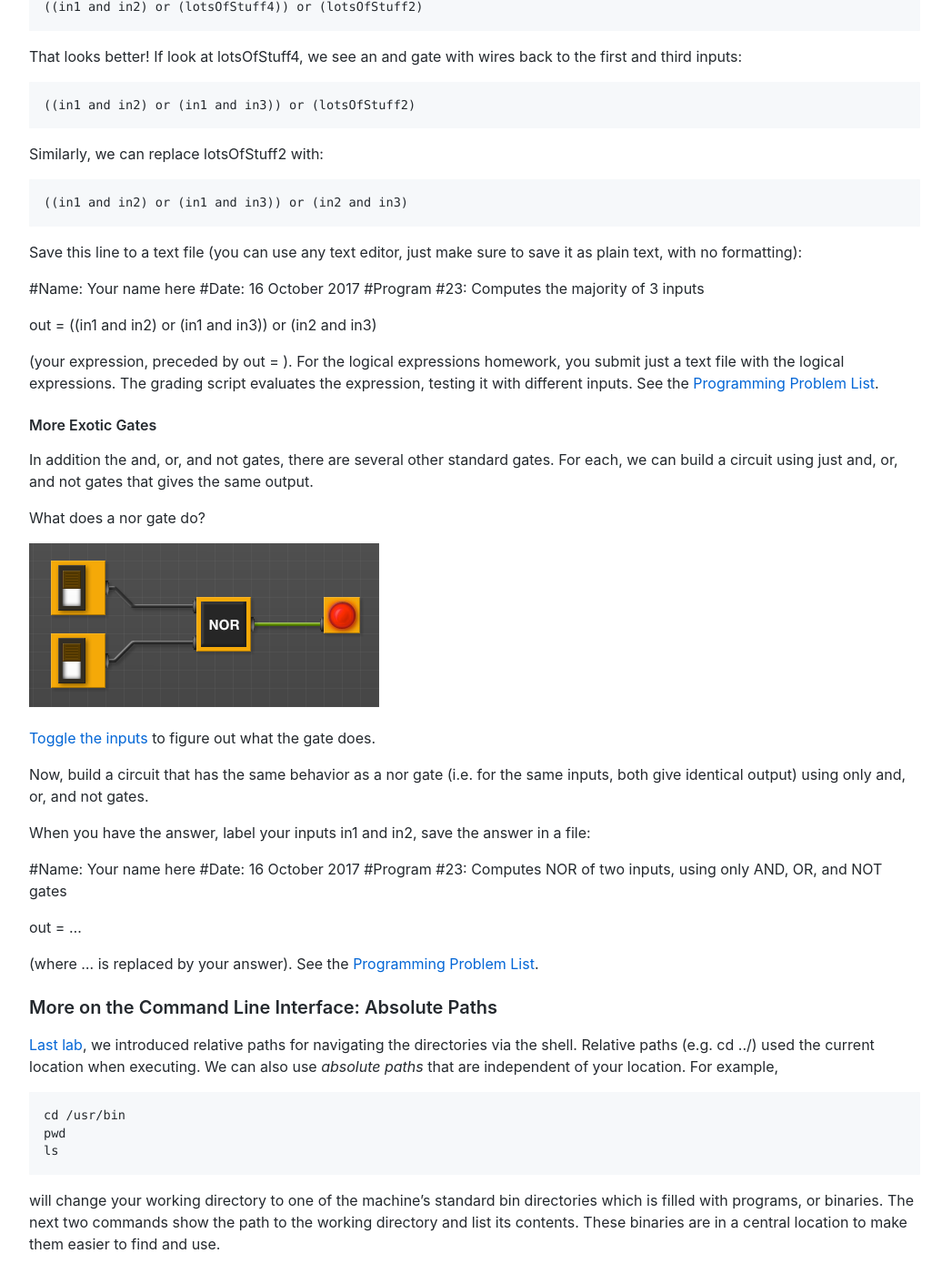
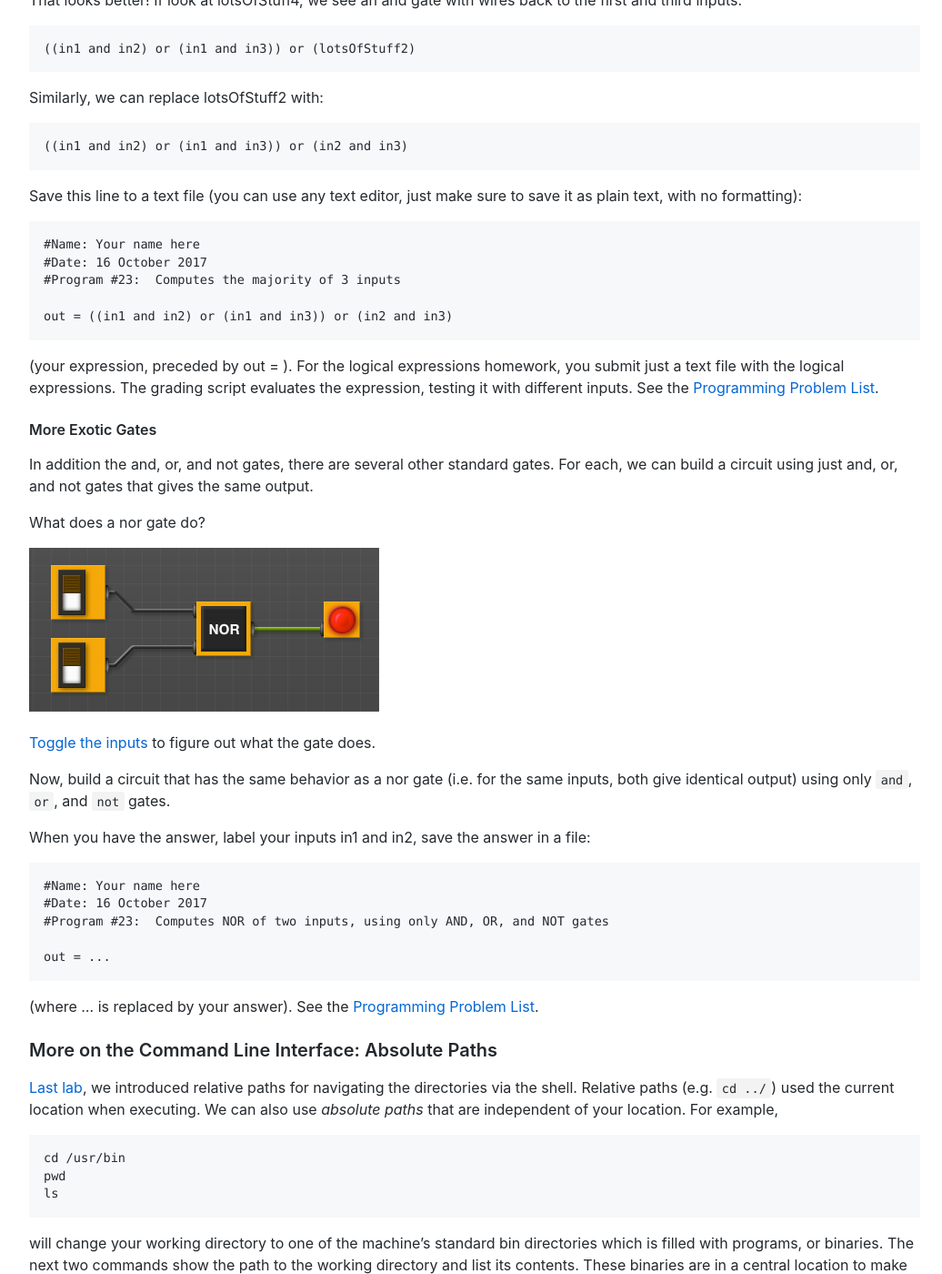
Before and after one commit to maryash/maryash.github.io, a Jekyll site: the page built from 127/lab_05.md, in a window 1280 px wide and 1400 px high, scrolled down 7307 px. Shown: the whole window at 91% size, without its empty margins (118-1154 px from the left). Built offline with Jekyll 4.4.1, drawn with Linux system fonts in a browser that asks for light colours; comment, search, counter and statistics services are not loaded; some of the changed lines change nothing that is shown; some of the changed text lies outside the part shown.

Commit message:
Update lab_05.md

```diff
--- a/127/lab_05.md
+++ b/127/lab_05.md
@@ -190,7 +190,7 @@ Adjust your circuit until it only lights up when two switches are on.
 #### Translating Logical Circuits to Logical Expressions
 
 How do we represent this as a logical expression? Let's work backwards from the output light:
-![](../f17/maj7.png)
+![](maj7.png)
 
 Our last gate is an or, so we will write down an or
 
@@ -222,13 +222,13 @@ Similarly, we can replace lotsOfStuff2 with:
 
 Save this line to a text file (you can use any text editor, just make sure to save it as plain text, with no formatting):
 
-#Name: Your name here
-#Date: 16 October 2017
-#Program #23:  Computes the majority of 3 inputs
+	#Name: Your name here
+	#Date: 16 October 2017
+	#Program #23:  Computes the majority of 3 inputs
 
-out = ((in1 and in2) or (in1 and in3)) or (in2 and in3)
+	out = ((in1 and in2) or (in1 and in3)) or (in2 and in3)
 
-(your expression, preceded by out = ). For the logical expressions homework, you submit just a text file with the logical expressions. The grading script evaluates the expression, testing it with different inputs. See the [Programming Problem List](ps.html).
+(your expression, preceded by out = ). For the logical expressions homework, you submit just a text file with the logical expressions. The grading script evaluates the expression, testing it with different inputs. See the [Programming Problem List](assignments.html).
 
 #### More Exotic Gates
 
@@ -240,21 +240,21 @@ What does a nor gate do?
 
 [Toggle the inputs](http://www.neuroproductions.be/logic-lab/index.php?id=85202) to figure out what the gate does.
 
-Now, build a circuit that has the same behavior as a nor gate (i.e. for the same inputs, both give identical output) using only and, or, and not gates.
+Now, build a circuit that has the same behavior as a nor gate (i.e. for the same inputs, both give identical output) using only `and`, `or`, and `not` gates.
 
 When you have the answer, label your inputs in1 and in2, save the answer in a file:
 
-#Name: Your name here
-#Date: 16 October 2017
-#Program #23:  Computes NOR of two inputs, using only AND, OR, and NOT gates
+	#Name: Your name here
+	#Date: 16 October 2017
+	#Program #23:  Computes NOR of two inputs, using only AND, OR, and NOT gates
 
-out = ...
+	out = ...
 
-(where ... is replaced by your answer). See the [Programming Problem List](ps.html).
+(where ... is replaced by your answer). See the [Programming Problem List](assignments.html).
 
 ### More on the Command Line Interface: Absolute Paths
 
-[Last lab](lab4.html), we introduced relative paths for navigating the directories via the shell. Relative paths (e.g. cd ../) used the current location when executing. We can also use _absolute paths_ that are independent of your location. For example,
+[Last lab](lab_04.html), we introduced relative paths for navigating the directories via the shell. Relative paths (e.g. `cd ../`) used the current location when executing. We can also use _absolute paths_ that are independent of your location. For example,
 
     cd /usr/bin
     pwd
@@ -262,7 +262,7 @@ out = ...
 
 will change your working directory to one of the machine's standard bin directories which is filled with programs, or binaries. The next two commands show the path to the working directory and list its contents. These binaries are in a central location to make them easier to find and use.
 
-Since it is nice to be able to return to your default, or home directory, there is a built-in short-cut for home (~). Try
+Since it is nice to be able to return to your default, or home directory, there is a built-in short-cut for home `~`. Try
 
     cd ~
     pwd
@@ -274,4 +274,4 @@ Next lab, we will introduce scripts, or files of shell commands, that we can exe
 
 ### What's Next?
 
-If you finish the lab early, now is a great time to get a head start on the programming problems due early next week. There's instructors to help you, and you already have Python up and running. The [Programming Problem List](ps.html) has problem descriptions, suggested reading, and due dates next to each problem.
+If you finish the lab early, now is a great time to get a head start on the programming problems due early next week. There's instructors to help you, and you already have Python up and running. The [Programming Problem List](assignments.html) has problem descriptions, suggested reading, and due dates next to each problem.
```
